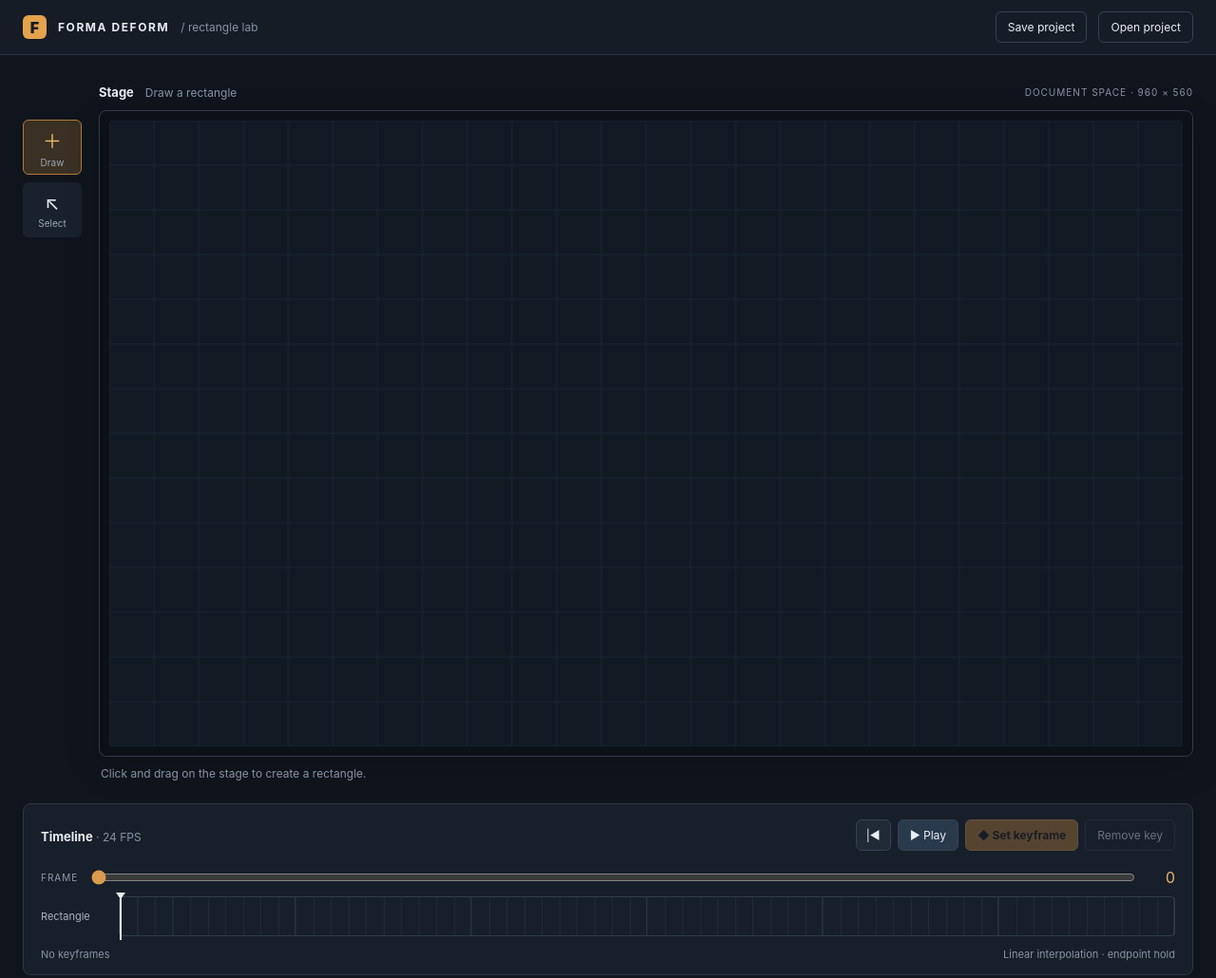
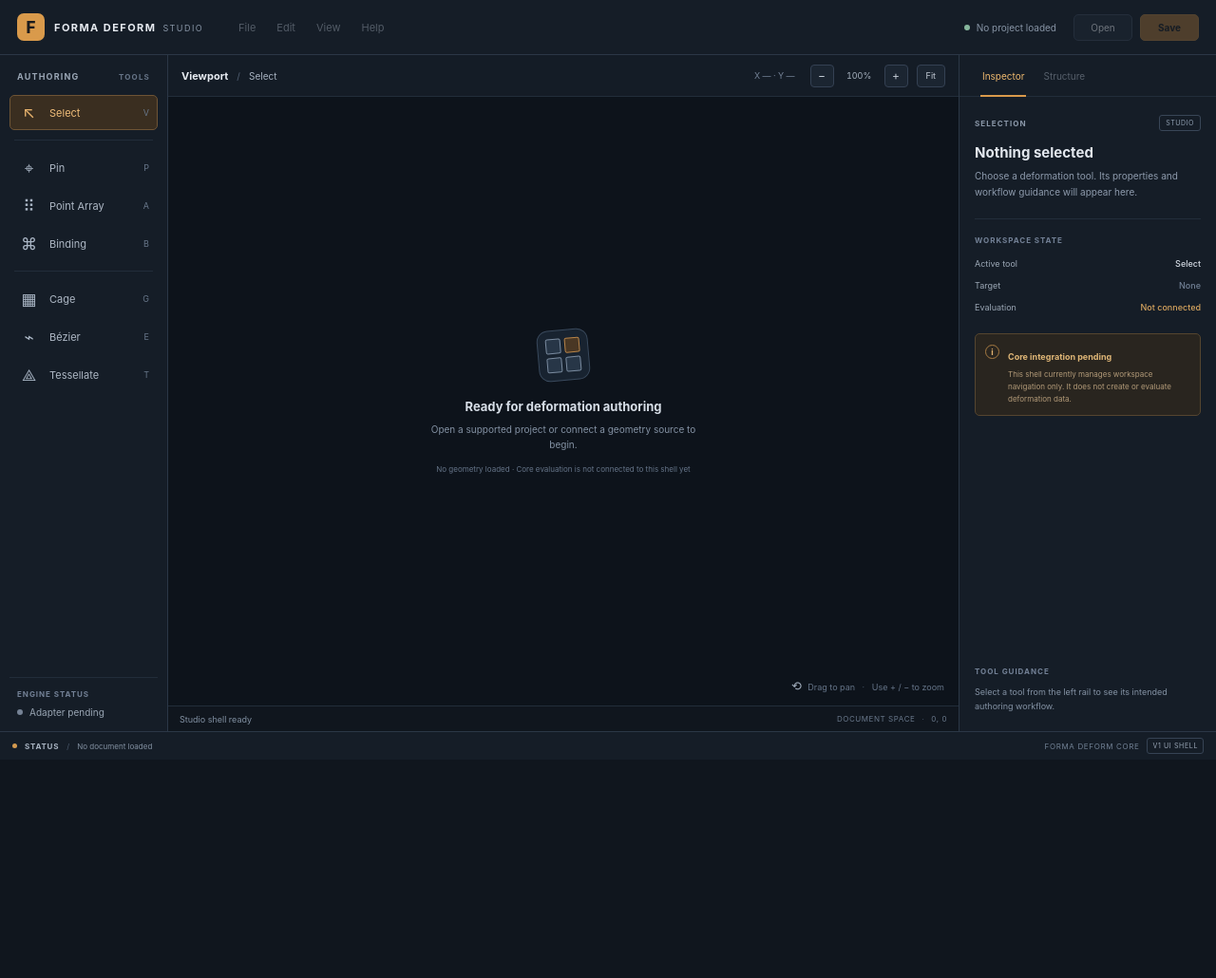
Before and after one commit to Mujshanan/forma-deform, a website with bundled scripts: page index.html in a window 1280 px wide. Shown: the whole page at 95% size. After the commit the page ends 800 px from the top, so only its background shows below. Built offline with nearby package versions, Linux system fonts and the light colour scheme.

Commit message:
feat(ui): introduce standalone deformation studio shell

```diff
--- a/index.html
+++ b/index.html
@@ -3,48 +3,131 @@
 <head>
   <meta charset="UTF-8">
   <meta name="viewport" content="width=device-width, initial-scale=1.0">
-  <title>Forma Deform — Rectangle Tween</title>
-  <link rel="stylesheet" href="/style.css">
+  <meta name="theme-color" content="#111821">
+  <title>Forma Deform Studio</title>
+  <link rel="stylesheet" href="/studio.css">
 </head>
 <body>
+  <div class="app-shell">
     <header class="topbar">
-    <div><span class="mark">F</span><strong>FORMA DEFORM</strong><span class="subtle">/ rectangle lab</span></div>
-    <div class="top-actions">
-      <button id="save" class="quiet">Save project</button>
-      <label class="button quiet" for="load">Open project</label>
-      <input id="load" type="file" accept="application/json,.json" hidden>
+      <a class="brand" href="/" aria-label="Forma Deform Studio home">
+        <span class="brand-mark" aria-hidden="true">F</span>
+        <span class="brand-copy"><strong>FORMA DEFORM</strong><small>STUDIO</small></span>
+      </a>
+      <nav class="menu" aria-label="Main menu">
+        <button class="menu-item" type="button" disabled>File</button>
+        <button class="menu-item" type="button" disabled>Edit</button>
+        <button class="menu-item" type="button" disabled>View</button>
+        <button class="menu-item" type="button" disabled>Help</button>
+      </nav>
+      <div class="topbar-actions">
+        <span class="project-state"><span class="state-dot"></span> No project loaded</span>
+        <button class="top-action" type="button" disabled title="Project persistence is not connected yet">Open</button>
+        <button class="top-action primary-action" type="button" disabled title="Project persistence is not connected yet">Save</button>
       </div>
     </header>
-  <main>
-    <section class="workspace">
-      <aside class="toolrail" aria-label="Tools">
-        <button id="draw-tool" class="tool active" title="Draw rectangle">＋<small>Draw</small></button>
-        <button id="select-tool" class="tool" title="Select and edit">↖<small>Select</small></button>
+
+    <main class="workspace">
+      <aside class="tool-panel panel" aria-label="Deformation tools">
+        <div class="panel-heading"><span>AUTHORING</span><span class="panel-kicker">TOOLS</span></div>
+        <div class="tool-group">
+          <button class="tool-button active" type="button" data-tool="select" aria-pressed="true" title="Select (V)">
+            <span class="tool-icon" aria-hidden="true">↖</span><span>Select</span><kbd>V</kbd>
+          </button>
+          <div class="tool-divider"></div>
+          <button class="tool-button" type="button" data-tool="pin" aria-pressed="false" title="Pin & Offset Drivers (P)">
+            <span class="tool-icon pin-icon" aria-hidden="true">⌖</span><span>Pin</span><kbd>P</kbd>
+          </button>
+          <button class="tool-button" type="button" data-tool="array" aria-pressed="false" title="Point Arrays (A)">
+            <span class="tool-icon" aria-hidden="true">⠿</span><span>Point Array</span><kbd>A</kbd>
+          </button>
+          <button class="tool-button" type="button" data-tool="binding" aria-pressed="false" title="Binding (B)">
+            <span class="tool-icon" aria-hidden="true">⌘</span><span>Binding</span><kbd>B</kbd>
+          </button>
+          <div class="tool-divider"></div>
+          <button class="tool-button" type="button" data-tool="cage" aria-pressed="false" title="Cage editing (G)">
+            <span class="tool-icon" aria-hidden="true">▦</span><span>Cage</span><kbd>G</kbd>
+          </button>
+          <button class="tool-button" type="button" data-tool="bezier" aria-pressed="false" title="Bézier editing (E)">
+            <span class="tool-icon" aria-hidden="true">⌁</span><span>Bézier</span><kbd>E</kbd>
+          </button>
+          <button class="tool-button" type="button" data-tool="tessellate" aria-pressed="false" title="Vector tessellation (T)">
+            <span class="tool-icon" aria-hidden="true">⟁</span><span>Tessellate</span><kbd>T</kbd>
+          </button>
+        </div>
+        <div class="tool-panel-foot">
+          <span class="foot-label">ENGINE STATUS</span>
+          <span class="engine-indicator"><span class="state-dot muted"></span> Adapter pending</span>
+        </div>
       </aside>
-      <section class="stage-wrap">
-        <div class="stage-heading"><div><strong>Stage</strong><span id="mode-label">Draw a rectangle to begin</span></div><span class="coordinates">DOCUMENT SPACE · 960 × 560</span></div>
-        <div class="canvas-shell"><canvas id="stage" width="960" height="560"></canvas></div>
-        <div class="hint" id="hint">Click and drag on the stage to create your first rectangle.</div>
-      </section>
-    </section>
-    <section class="timeline-panel">
-      <div class="timeline-top">
-        <div><strong>Timeline</strong><span class="subtle"> · 24 FPS</span></div>
-        <div class="transport">
-          <button id="first-frame" class="icon-button" title="Go to frame 0">|◀</button>
-          <button id="play" class="play-button">▶ Play</button>
-          <button id="set-key" class="primary" disabled>◆ Set keyframe</button>
-          <button id="remove-key" class="quiet" disabled>Remove key</button>
+
+      <section class="viewport-column" aria-label="Workspace viewport">
+        <div class="viewport-toolbar">
+          <div class="viewport-title">
+            <strong>Viewport</strong>
+            <span class="viewport-separator">/</span>
+            <span id="active-tool-label">Select</span>
+          </div>
+          <div class="viewport-controls">
+            <span class="coordinate-readout" id="coordinate-readout">X — · Y —</span>
+            <button class="viewport-button" id="zoom-out" type="button" aria-label="Zoom out" title="Zoom out">−</button>
+            <output id="zoom-level" class="zoom-level">100%</output>
+            <button class="viewport-button" id="zoom-in" type="button" aria-label="Zoom in" title="Zoom in">+</button>
+            <button class="viewport-button fit-button" id="fit-view" type="button">Fit</button>
           </div>
         </div>
-      <div class="scrub-row">
-        <label for="frame">FRAME</label><input id="frame" type="range" min="0" max="60" value="0" step="1">
-        <output id="frame-value">0</output>
+        <div class="viewport-frame" id="viewport-frame">
+          <canvas id="viewport" aria-label="Deformation authoring viewport. No geometry is loaded."></canvas>
+          <div class="viewport-empty" id="viewport-empty">
+            <div class="empty-glyph" aria-hidden="true"><span></span><span></span><span></span><span></span></div>
+            <strong>Ready for deformation authoring</strong>
+            <p>Open a supported project or connect a geometry source to begin.</p>
+            <span class="empty-note">No geometry loaded · Core evaluation is not connected to this shell yet</span>
           </div>
-      <div class="track-wrap"><div class="track-label">Rectangle</div><div id="track" class="track"><div class="ticks"></div><div id="playhead" class="playhead"></div></div></div>
-      <div class="timeline-foot"><span id="key-count">No keyframes</span><span>Linear interpolation · endpoint hold</span></div>
+          <div class="viewport-hint"><span class="mouse-symbol">⟲</span> Drag to pan <span class="hint-divider">·</span> Use + / − to zoom</div>
+        </div>
+        <footer class="viewport-status">
+          <span id="status-message">Studio shell ready</span>
+          <span class="status-right"><span>DOCUMENT SPACE</span><span class="status-separator">·</span><span id="pan-readout">0, 0</span></span>
+        </footer>
       </section>
+
+      <aside class="inspector-panel panel" aria-label="Properties inspector">
+        <div class="inspector-tabs">
+          <button class="inspector-tab active" type="button" aria-current="page">Inspector</button>
+          <button class="inspector-tab" type="button" disabled title="No project data available">Structure</button>
+        </div>
+        <section class="inspector-content" aria-live="polite">
+          <div class="inspector-section-heading">
+            <span class="section-eyebrow" id="inspector-eyebrow">SELECTION</span>
+            <span class="capability-pill">STUDIO</span>
+          </div>
+          <h1 id="inspector-title">Nothing selected</h1>
+          <p class="inspector-description" id="inspector-description">Choose a deformation tool. Its properties and workflow guidance will appear here.</p>
+          <div class="inspector-rule"></div>
+          <div class="property-group">
+            <span class="property-label">WORKSPACE STATE</span>
+            <div class="property-row"><span>Active tool</span><strong id="property-tool">Select</strong></div>
+            <div class="property-row"><span>Target</span><strong class="value-muted">None</strong></div>
+            <div class="property-row"><span>Evaluation</span><strong class="value-pending">Not connected</strong></div>
+          </div>
+          <div class="inspector-notice">
+            <span class="notice-icon" aria-hidden="true">i</span>
+            <div><strong>Core integration pending</strong><p>This shell currently manages workspace navigation only. It does not create or evaluate deformation data.</p></div>
+          </div>
+          <div class="inspector-bottom">
+            <span class="property-label">TOOL GUIDANCE</span>
+            <p id="tool-guidance">Select a tool from the left rail to see its intended authoring workflow.</p>
+          </div>
+        </section>
+      </aside>
     </main>
+
+    <footer class="bottom-panel">
+      <div class="bottom-left"><span class="bottom-indicator"></span><strong>STATUS</strong><span class="bottom-divider">/</span><span id="bottom-status">No document loaded</span></div>
+      <div class="bottom-right"><span>FORMA DEFORM CORE</span><span class="version-tag">V1 UI SHELL</span></div>
+    </footer>
+  </div>
   <script type="module" src="/main.js"></script>
 </body>
 </html>
--- a/package.json
+++ b/package.json
@@ -5,7 +5,7 @@
   "type": "module",
   "scripts": {
     "dev": "bun --hot src/demo/server.ts",
-    "build": "bun build ./src/demo/main.ts --outdir ./dist --target browser",
+    "build": "bun build ./src/studio/main.ts --outdir ./dist --target browser",
     "test": "bun test",
     "typecheck": "tsc --noEmit"
   },
--- /dev/null
+++ b/studio.css
@@ -0,0 +1,127 @@
+:root {
+  color-scheme: dark;
+  font-family: Inter, ui-sans-serif, system-ui, -apple-system, BlinkMacSystemFont, "Segoe UI", sans-serif;
+  color: #e7ebf1;
+  background: #10161e;
+  font-synthesis: none;
+  text-rendering: optimizeLegibility;
+  --surface-0: #10161e;
+  --surface-1: #151d27;
+  --surface-2: #192330;
+  --surface-3: #202b39;
+  --line: #2b3746;
+  --line-soft: #222d3a;
+  --text: #e7ebf1;
+  --muted: #8794a5;
+  --subtle: #647184;
+  --accent: #d99a4b;
+  --accent-soft: #3a2e20;
+  --green: #86b69c;
+}
+* { box-sizing: border-box; }
+html, body { width: 100%; height: 100%; margin: 0; overflow: hidden; }
+body { min-width: 760px; }
+button { color: inherit; font: inherit; }
+button:focus-visible { outline: 2px solid var(--accent); outline-offset: 2px; }
+button:disabled { cursor: not-allowed; opacity: .42; }
+.app-shell { display: grid; grid-template-rows: 58px minmax(0, 1fr) 30px; width: 100%; height: 100%; min-height: 480px; }
+.topbar { display: flex; align-items: center; gap: 28px; padding: 0 18px; background: var(--surface-1); border-bottom: 1px solid var(--line); }
+.brand { display: inline-flex; align-items: center; gap: 10px; min-width: 190px; color: inherit; text-decoration: none; }
+.brand-mark { display: grid; width: 29px; height: 29px; place-items: center; border-radius: 7px; background: var(--accent); color: #1a1b1d; font-size: 17px; font-weight: 850; }
+.brand-copy { display: flex; align-items: baseline; gap: 7px; }
+.brand-copy strong { font-size: 11px; letter-spacing: .13em; }
+.brand-copy small { color: var(--muted); font-size: 9px; letter-spacing: .16em; }
+.menu { display: flex; align-items: center; gap: 4px; }
+.menu-item { padding: 7px 9px; border: 0; background: transparent; color: #a6b0bd; font-size: 11px; }
+.topbar-actions { display: flex; align-items: center; gap: 8px; margin-left: auto; }
+.project-state { display: flex; align-items: center; gap: 7px; margin-right: 10px; color: var(--muted); font-size: 10px; }
+.state-dot { width: 6px; height: 6px; border-radius: 50%; background: var(--green); }
+.state-dot.muted { background: #758295; }
+.top-action { min-width: 62px; padding: 7px 11px; border: 1px solid #394657; border-radius: 5px; background: #202a37; font-size: 10px; }
+.primary-action { border-color: #a9783e; background: #9d6c34; color: #171b20; font-weight: 700; }
+.workspace { display: grid; grid-template-columns: 176px minmax(240px, 1fr) 270px; min-height: 0; gap: 1px; background: var(--line); }
+.panel { min-height: 0; background: var(--surface-1); }
+.tool-panel { display: flex; flex-direction: column; padding: 17px 10px 12px; }
+.panel-heading { display: flex; justify-content: space-between; align-items: center; padding: 0 8px 14px; color: #9aa6b5; font-size: 9px; font-weight: 700; letter-spacing: .13em; }
+.panel-kicker { color: #667487; font-size: 8px; }
+.tool-group { display: flex; flex-direction: column; gap: 3px; }
+.tool-button { display: grid; grid-template-columns: 25px minmax(0, 1fr) 16px; align-items: center; gap: 8px; min-height: 37px; padding: 0 8px; border: 1px solid transparent; border-radius: 5px; background: transparent; color: #aeb8c5; text-align: left; font-size: 11px; cursor: pointer; }
+.tool-button:hover { background: #202a36; color: var(--text); }
+.tool-button.active { border-color: #6e5435; background: var(--accent-soft); color: #f0bd79; }
+.tool-icon { display: grid; place-items: center; width: 23px; height: 23px; color: #aab6c5; font-size: 17px; }
+.tool-button.active .tool-icon { color: #e8b36d; }
+.tool-button kbd { color: #68778a; font-family: inherit; font-size: 9px; text-align: right; }
+.tool-divider { height: 1px; margin: 7px 5px; background: var(--line-soft); }
+.tool-panel-foot { display: flex; flex-direction: column; gap: 8px; margin-top: auto; padding: 12px 8px 2px; border-top: 1px solid var(--line-soft); }
+.foot-label, .property-label { color: #738196; font-size: 8px; font-weight: 750; letter-spacing: .12em; }
+.engine-indicator { display: flex; align-items: center; gap: 7px; color: #9aa6b4; font-size: 10px; }
+.viewport-column { display: grid; grid-template-rows: 44px minmax(0, 1fr) 27px; min-width: 0; background: var(--surface-0); }
+.viewport-toolbar { display: flex; align-items: center; justify-content: space-between; gap: 12px; padding: 0 14px; border-bottom: 1px solid var(--line-soft); background: #141c26; }
+.viewport-title, .viewport-controls { display: flex; align-items: center; gap: 9px; }
+.viewport-title strong { font-size: 11px; }
+.viewport-title span:last-child { color: #a8b3c1; font-size: 10px; }
+.viewport-separator { color: #536174; font-size: 10px; }
+.coordinate-readout { margin-right: 7px; color: #758397; font-size: 9px; font-variant-numeric: tabular-nums; }
+.viewport-button { display: grid; min-width: 25px; height: 24px; place-items: center; padding: 0 7px; border: 1px solid #344153; border-radius: 4px; background: #1b2531; color: #c2cad4; font-size: 12px; cursor: pointer; }
+.viewport-button:hover { border-color: #77879a; }
+.fit-button { padding: 0 9px; font-size: 9px; }
+.zoom-level { min-width: 35px; color: #a9b4c1; font-size: 9px; text-align: center; font-variant-numeric: tabular-nums; }
+.viewport-frame { position: relative; min-height: 0; overflow: hidden; background: #0d131b; }
+#viewport { display: block; width: 100%; height: 100%; touch-action: none; cursor: grab; }
+#viewport.is-panning { cursor: grabbing; }
+.viewport-empty { position: absolute; top: 50%; left: 50%; display: flex; width: min(420px, calc(100% - 40px)); flex-direction: column; align-items: center; transform: translate(-50%, -50%); pointer-events: none; text-align: center; }
+.empty-glyph { position: relative; display: grid; width: 54px; height: 54px; grid-template-columns: 1fr 1fr; gap: 4px; margin-bottom: 19px; padding: 8px; border: 1px solid #39495c; border-radius: 12px; background: #182330; transform: rotate(-5deg); }
+.empty-glyph span { border: 1px solid #7b8ca0; border-radius: 2px; background: #273647; }
+.empty-glyph span:nth-child(2) { border-color: #b98549; background: #493724; }
+.viewport-empty strong { color: #d7dee7; font-size: 13px; font-weight: 650; }
+.viewport-empty p { max-width: 300px; margin: 8px 0 13px; color: #8492a4; font-size: 10px; line-height: 1.6; }
+.empty-note { color: #657488; font-size: 8px; }
+.viewport-hint { position: absolute; right: 15px; bottom: 13px; color: #657488; font-size: 9px; pointer-events: none; }
+.mouse-symbol { margin-right: 4px; color: #a1adbc; font-size: 13px; }
+.hint-divider { padding: 0 5px; color: #465366; }
+.viewport-status { display: flex; align-items: center; justify-content: space-between; padding: 0 12px; border-top: 1px solid var(--line-soft); color: #8190a2; font-size: 9px; }
+.status-right { display: flex; gap: 7px; color: #69788b; font-size: 8px; letter-spacing: .07em; }
+.status-separator { color: #465366; }
+.inspector-panel { display: flex; flex-direction: column; }
+.inspector-tabs { display: flex; height: 44px; align-items: stretch; padding: 0 14px; border-bottom: 1px solid var(--line-soft); }
+.inspector-tab { position: relative; padding: 0 10px; border: 0; background: transparent; color: #aeb9c6; font-size: 10px; }
+.inspector-tab.active { color: #efb96e; }
+.inspector-tab.active::after { position: absolute; right: 8px; bottom: -1px; left: 8px; height: 2px; background: var(--accent); content: ""; }
+.inspector-content { display: flex; flex: 1; flex-direction: column; padding: 19px 16px; overflow: auto; }
+.inspector-section-heading { display: flex; align-items: center; justify-content: space-between; }
+.section-eyebrow { color: #8b98a9; font-size: 8px; font-weight: 750; letter-spacing: .13em; }
+.capability-pill { padding: 3px 6px; border: 1px solid #394657; border-radius: 3px; color: #91a0b2; font-size: 7px; letter-spacing: .08em; }
+.inspector-content h1 { margin: 13px 0 7px; color: #e3e8ef; font-size: 15px; font-weight: 650; }
+.inspector-description { margin: 0; color: #8e9bad; font-size: 10px; line-height: 1.65; }
+.inspector-rule { height: 1px; margin: 20px 0 17px; background: var(--line-soft); }
+.property-group { display: flex; flex-direction: column; gap: 12px; }
+.property-group .property-label { margin-bottom: 2px; }
+.property-row { display: flex; justify-content: space-between; gap: 10px; color: #9ba7b5; font-size: 9px; }
+.property-row strong { color: #d2d9e2; font-size: 9px; font-weight: 550; text-align: right; }
+.value-muted { color: #718095 !important; }
+.value-pending { color: #d6a45e !important; }
+.inspector-notice { display: flex; gap: 9px; margin-top: 22px; padding: 11px 10px; border: 1px solid #55452f; border-radius: 5px; background: #29251f; }
+.notice-icon { display: grid; width: 15px; height: 15px; flex: 0 0 15px; place-items: center; border: 1px solid #a77b42; border-radius: 50%; color: #e1b16f; font-size: 9px; font-weight: 700; }
+.inspector-notice strong { color: #e0b777; font-size: 9px; font-weight: 650; }
+.inspector-notice p { margin: 5px 0 0; color: #b29a78; font-size: 8px; line-height: 1.6; }
+.inspector-bottom { margin-top: auto; padding-top: 24px; }
+.inspector-bottom p { margin: 8px 0 0; color: #8492a4; font-size: 9px; line-height: 1.6; }
+.bottom-panel { display: flex; align-items: center; justify-content: space-between; padding: 0 13px; border-top: 1px solid var(--line); background: #151d27; color: #8290a1; font-size: 8px; }
+.bottom-left, .bottom-right { display: flex; align-items: center; gap: 8px; }
+.bottom-left strong { color: #aab5c3; font-size: 8px; letter-spacing: .1em; }
+.bottom-indicator { width: 5px; height: 5px; border-radius: 50%; background: #d49a4f; }
+.bottom-divider { color: #4c5a6d; }
+.bottom-right { color: #718094; letter-spacing: .08em; }
+.version-tag { padding: 3px 5px; border: 1px solid #364354; border-radius: 3px; color: #9ba8b8; font-size: 7px; }
+@media (max-width: 1050px) {
+  .workspace { grid-template-columns: 154px minmax(220px, 1fr) 235px; }
+  .brand { min-width: 170px; }
+  .topbar { gap: 16px; }
+}
+@media (max-width: 820px) {
+  .workspace { grid-template-columns: 138px minmax(200px, 1fr) 205px; }
+  .tool-panel { padding-right: 7px; padding-left: 7px; }
+  .inspector-content { padding-right: 12px; padding-left: 12px; }
+  .menu { display: none; }
+  .brand { min-width: auto; }
+}
```
Also changed, not shown: src/demo/server.ts (+24 -8 lines), src/studio/main.ts (added, +243 -0 lines). Lines whose indentation alone changed are shown as unchanged.
